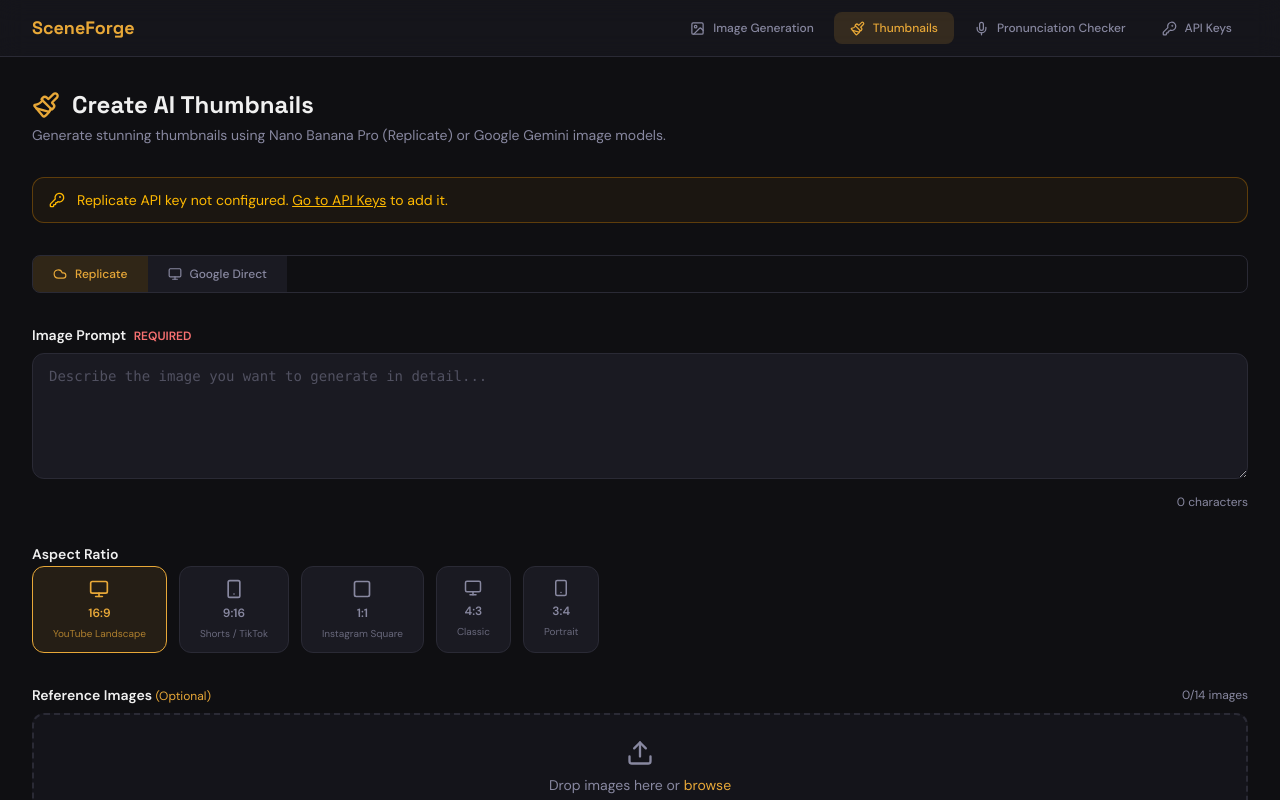
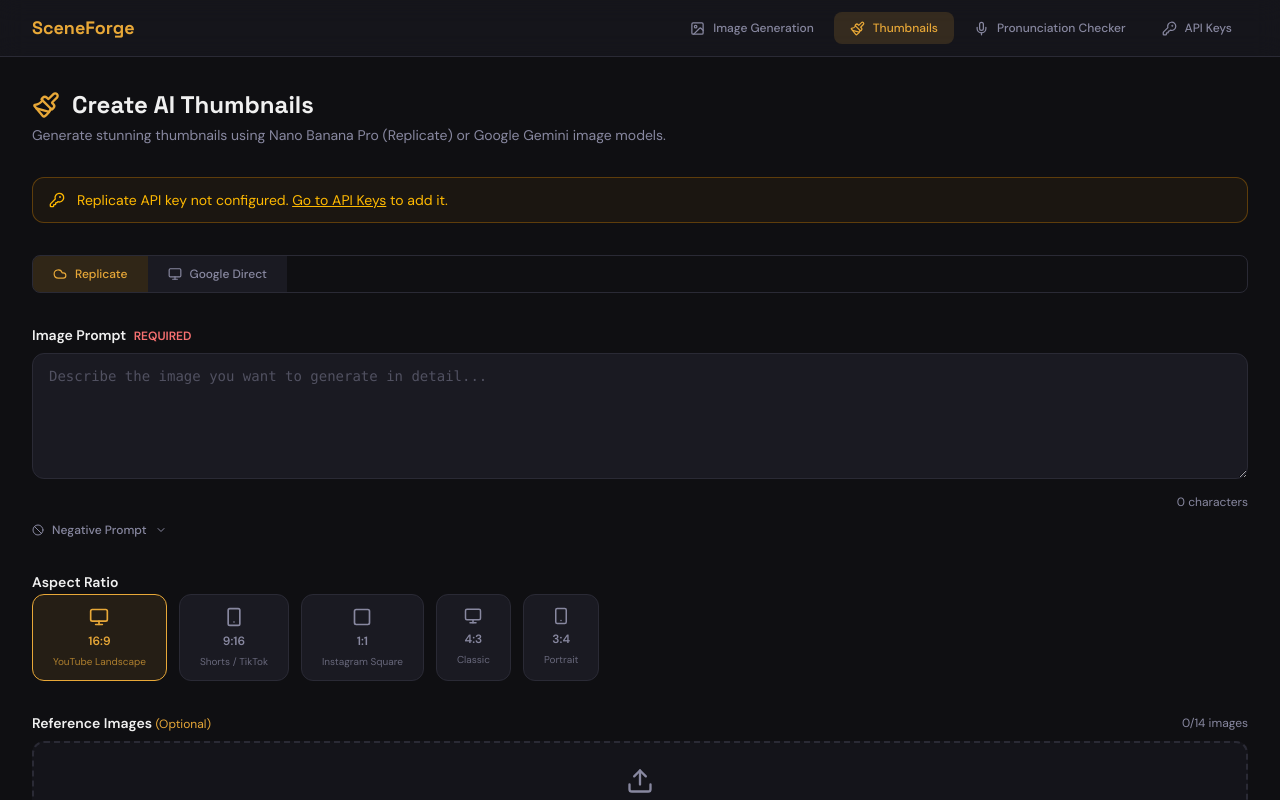
Before and after one commit to kabeermahmood/SceneForge, a Next.js app: page /thumbnails in a window 1280 px wide. Shown: the top 800 px of the page. Built offline with nearby package versions, Linux system fonts and the light colour scheme.

Commit message:
Add negative prompt field to thumbnail generator

```diff
--- a/app/api/generate-thumbnail/route.ts
+++ b/app/api/generate-thumbnail/route.ts
@@ -8,6 +8,7 @@ type Provider = "replicate" | "google";
 
 interface ThumbnailRequest {
   prompt: string;
+  negativePrompt?: string;
   provider: Provider;
   aspectRatio: string;
   referenceImages?: { data: string; mimeType: string }[];
@@ -25,6 +26,10 @@ async function generateWithReplicate(body: ThumbnailRequest) {
     aspect_ratio: body.aspectRatio || "16:9",
     output_format: body.outputFormat || "png",
   };
+
+  if (body.negativePrompt) {
+    input.negative_prompt = body.negativePrompt;
+  }
 
   if (body.resolution) {
     input.resolution = body.resolution;
@@ -72,6 +77,10 @@ async function generateWithGoogle(body: ThumbnailRequest) {
   const parts: { text?: string; inlineData?: { mimeType: string; data: string } }[] =
     [];
 
+  const negativeClause = body.negativePrompt
+    ? `\n\nIMPORTANT — Do NOT include any of the following: ${body.negativePrompt}`
+    : "";
+
   if (body.referenceImages && body.referenceImages.length > 0) {
     for (const ref of body.referenceImages) {
       parts.push({
@@ -82,11 +91,11 @@ async function generateWithGoogle(body: ThumbnailRequest) {
       });
     }
     parts.push({
-      text: `[REFERENCE IMAGES ABOVE]: Use these as style and composition guidance. Generate a SINGLE image that fills the ENTIRE canvas edge-to-edge. NO borders, NO panels, NO frames.\n\n${body.prompt}`,
+      text: `[REFERENCE IMAGES ABOVE]: Use these as style and composition guidance. Generate a SINGLE image that fills the ENTIRE canvas edge-to-edge. NO borders, NO panels, NO frames.\n\n${body.prompt}${negativeClause}`,
     });
   } else {
     parts.push({
-      text: `Generate a SINGLE image that fills the ENTIRE canvas edge-to-edge. NO borders, NO panels, NO frames.\n\n${body.prompt}`,
+      text: `Generate a SINGLE image that fills the ENTIRE canvas edge-to-edge. NO borders, NO panels, NO frames.\n\n${body.prompt}${negativeClause}`,
     });
   }
 
--- a/app/thumbnails/page.tsx
+++ b/app/thumbnails/page.tsx
@@ -21,6 +21,7 @@ const REPLICATE_KEY = "replicate_api_key";
 
 export default function ThumbnailsPage() {
   const [prompt, setPrompt] = useState("");
+  const [negativePrompt, setNegativePrompt] = useState("");
   const [provider, setProvider] = useState<Provider>("replicate");
   const [aspectRatio, setAspectRatio] = useState<AspectRatio>("16:9");
   const [referenceImages, setReferenceImages] = useState<RefImage[]>([]);
@@ -61,6 +62,10 @@ export default function ThumbnailsPage() {
         }));
       }
 
+      if (negativePrompt.trim()) {
+        body.negativePrompt = negativePrompt.trim();
+      }
+
       if (provider === "replicate") {
         body.resolution = resolution;
         body.outputFormat = outputFormat;
@@ -99,6 +104,7 @@ export default function ThumbnailsPage() {
   }, [
     canSubmit,
     prompt,
+    negativePrompt,
     provider,
     aspectRatio,
     activeKey,
@@ -156,7 +162,13 @@ export default function ThumbnailsPage() {
       />
 
       {/* Prompt */}
-      <PromptInput value={prompt} onChange={setPrompt} disabled={loading} />
+      <PromptInput
+        value={prompt}
+        onChange={setPrompt}
+        negativePrompt={negativePrompt}
+        onNegativeChange={setNegativePrompt}
+        disabled={loading}
+      />
 
       {/* Aspect ratio */}
       <AspectRatioSelector
--- a/components/thumbnails/PromptInput.tsx
+++ b/components/thumbnails/PromptInput.tsx
@@ -1,19 +1,33 @@
 "use client";
 
-import { X } from "lucide-react";
+import { useState } from "react";
+import { X, ChevronDown, Ban } from "lucide-react";
 
 interface Props {
   value: string;
   onChange: (value: string) => void;
+  negativePrompt: string;
+  onNegativeChange: (value: string) => void;
   disabled?: boolean;
 }
 
-export default function PromptInput({ value, onChange, disabled }: Props) {
+export default function PromptInput({
+  value,
+  onChange,
+  negativePrompt,
+  onNegativeChange,
+  disabled,
+}: Props) {
+  const [showNegative, setShowNegative] = useState(negativePrompt.length > 0);
+
   return (
+    <div className="space-y-3">
+      {/* Main prompt */}
       <div className="space-y-2">
         <div className="flex items-center justify-between">
           <label className="text-sm font-semibold text-text-primary">
-          Image Prompt <span className="text-error text-xs ml-1">REQUIRED</span>
+            Image Prompt{" "}
+            <span className="text-error text-xs ml-1">REQUIRED</span>
           </label>
           {value.length > 0 && (
             <button
@@ -39,5 +53,51 @@ export default function PromptInput({ value, onChange, disabled }: Props) {
           {value.length.toLocaleString()} characters
         </p>
       </div>
+
+      {/* Negative prompt toggle + field */}
+      <div>
+        <button
+          type="button"
+          onClick={() => setShowNegative(!showNegative)}
+          className="flex items-center gap-2 text-xs font-medium text-text-secondary hover:text-text-primary transition"
+        >
+          <Ban size={12} />
+          Negative Prompt
+          <ChevronDown
+            size={12}
+            className={`transition-transform ${showNegative ? "rotate-180" : ""}`}
+          />
+          {negativePrompt.length > 0 && !showNegative && (
+            <span className="rounded-full bg-error/15 text-error px-2 py-0.5 text-[10px] font-semibold">
+              Active
+            </span>
+          )}
+        </button>
+
+        {showNegative && (
+          <div className="mt-2 space-y-1.5 animate-fade-in">
+            <textarea
+              value={negativePrompt}
+              onChange={(e) => onNegativeChange(e.target.value)}
+              disabled={disabled}
+              rows={2}
+              placeholder="Things to exclude: watermarks, text, borders, blurry, low quality..."
+              className="w-full rounded-xl border border-border bg-surface px-4 py-3 text-sm text-text-primary placeholder:text-text-secondary/50 resize-y disabled:opacity-50 font-mono"
+            />
+            {negativePrompt.length > 0 && (
+              <button
+                type="button"
+                onClick={() => onNegativeChange("")}
+                disabled={disabled}
+                className="flex items-center gap-1 text-[11px] text-text-secondary hover:text-error transition"
+              >
+                <X size={10} />
+                Clear negative prompt
+              </button>
+            )}
+          </div>
+        )}
+      </div>
+    </div>
   );
 }
```
Lines whose indentation alone changed are shown as unchanged.
